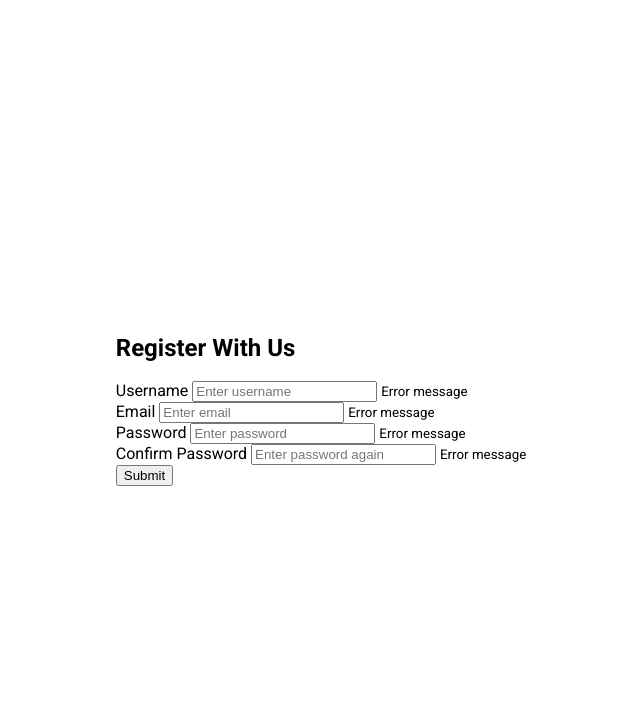
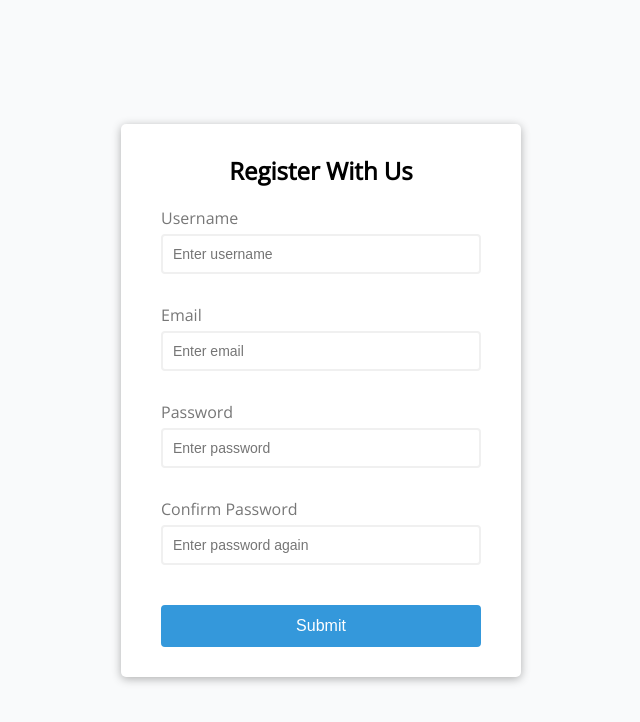
Before and after one commit to ajfm88/20WebProjectsVanillaJS, a plain HTML site: page 01_FormValidator/index.html in a window 1280 px wide. Shown: the whole page, without its empty margins (319-959 px from the left). Drawn offline with nearby package versions, Linux system fonts and the light colour scheme.

Commit message:
6. Project CSS

```diff
--- a/01_FormValidator/style.css
+++ b/01_FormValidator/style.css
@@ -1,16 +1,95 @@
-@import url('https://fonts.googleapis.com/css2?family=Roboto:wght@400;700&display=swap');
+@import url('https://fonts.googleapis.com/css2?family=Open+Sans&display=swap');
+
+:root {
+  --success-color: #2ecc71;
+  --error-color: #e74c3c;
+}
 
 * {
   box-sizing: border-box;
 }
 
 body {
-  font-family: 'Roboto', sans-serif;
+  background-color: #f9fafb;
+  font-family: 'Open Sans', sans-serif;
   display: flex;
-  flex-direction: column;
   align-items: center;
   justify-content: center;
-  height: 100vh;
-  overflow: hidden;
+  min-height: 100vh;
   margin: 0;
 }
+
+.container {
+  background-color: #fff;
+  border-radius: 5px;
+  box-shadow: 0 2px 10px rgba(0, 0, 0, 0.3);
+  width: 400px;
+}
+
+h2 {
+  text-align: center;
+  margin: 0 0 20px;
+}
+
+.form {
+  padding: 30px 40px;
+}
+
+.form-control {
+  margin-bottom: 10px;
+  padding-bottom: 20px;
+  position: relative;
+}
+
+.form-control label {
+  color: #777;
+  display: block;
+  margin-bottom: 5px;
+}
+
+.form-control input {
+  border: 2px solid #f0f0f0;
+  border-radius: 4px;
+  display: block;
+  width: 100%;
+  padding: 10px;
+  font-size: 14px;
+}
+
+.form-control input:focus {
+  outline: 0;
+  border-color: #777;
+}
+
+.form-control.success input {
+  border-color: var(--success-color);
+}
+
+.form-control.error input {
+  border-color: var(--error-color);
+}
+
+.form-control small {
+  color: var(--error-color);
+  position: absolute;
+  bottom: 0;
+  left: 0;
+  visibility: hidden;
+}
+
+.form-control.error small {
+  visibility: visible;
+}
+
+.form button {
+  cursor: pointer;
+  background-color: #3498db;
+  border: 2px solid #3498db;
+  border-radius: 4px;
+  color: #fff;
+  display: block;
+  font-size: 16px;
+  padding: 10px;
+  margin-top: 20px;
+  width: 100%;
+}
```
